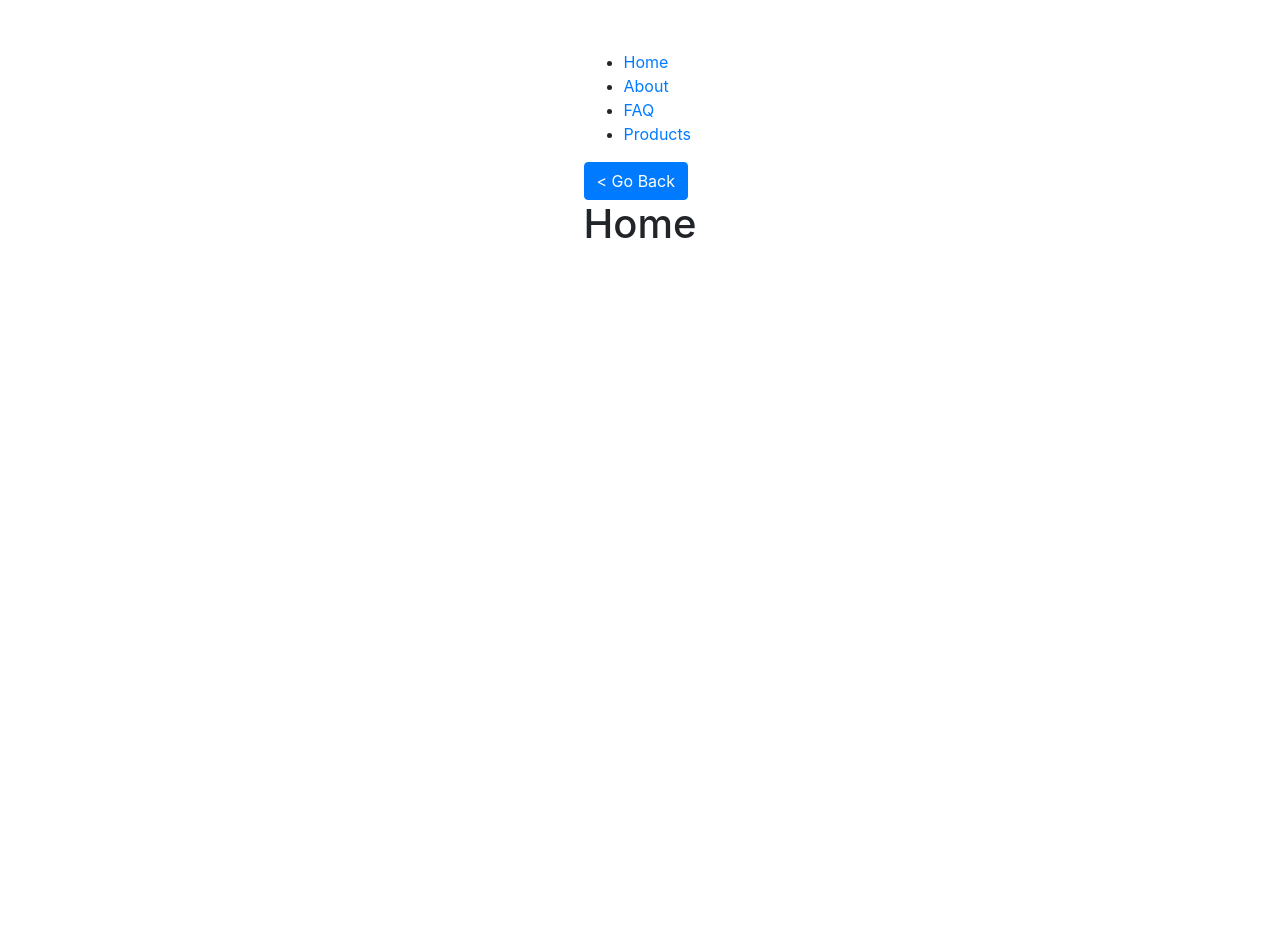
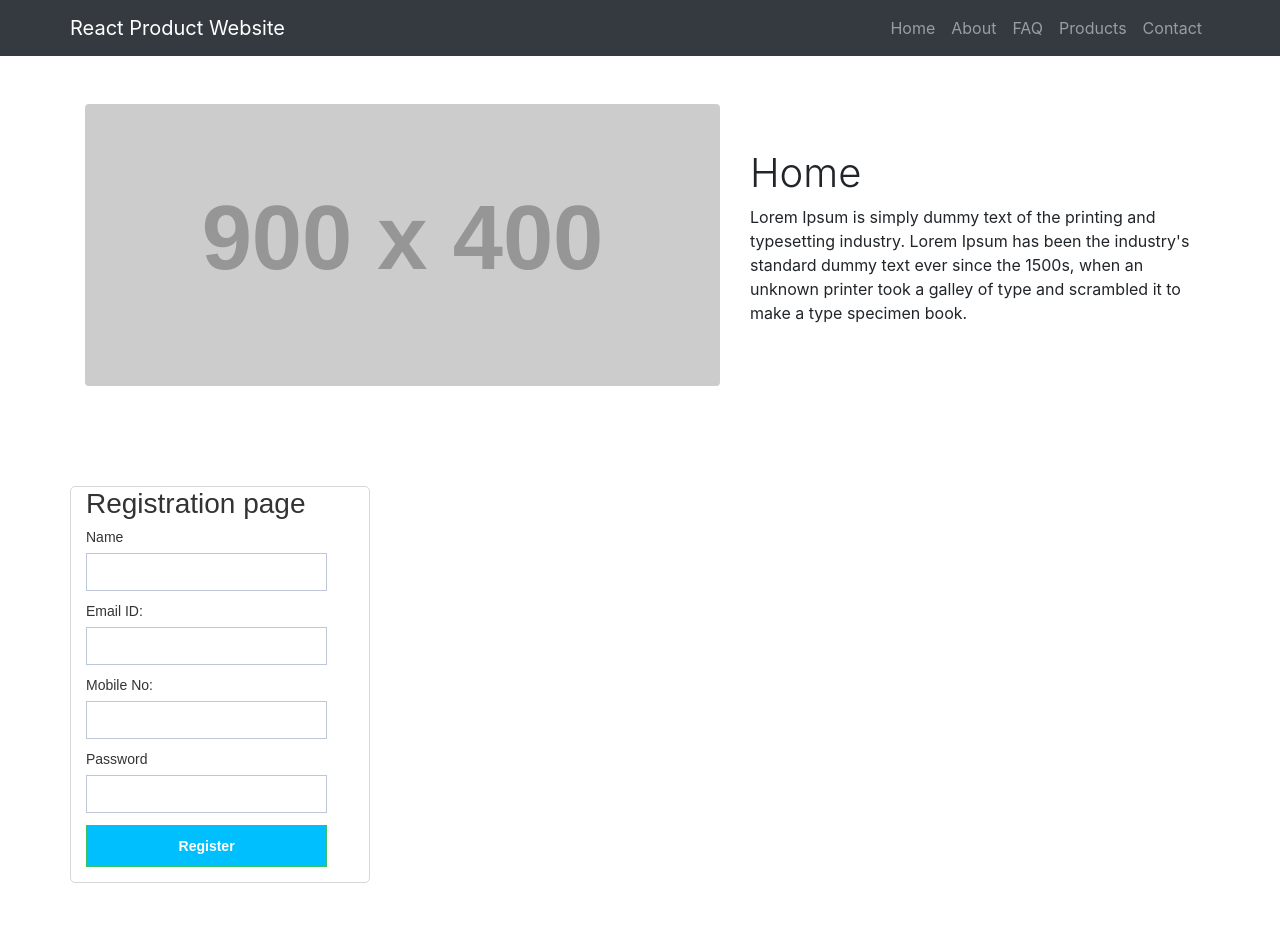
Before and after one commit to sriram10/react-store, a React (Create React App) app: page / in a window 1280 px wide. Shown: the top 952 px of the page. Before the commit the page ends 800 px from the top, so only its background shows below. Built offline with nearby package versions, Linux system fonts and the light colour scheme.

Commit message:
react components updated

```diff
--- a/src/App.js
+++ b/src/App.js
@@ -1,32 +1,22 @@
 import './App.css';
-import ProductListingPage from './pages/ProductListingPage';
 import {
-  BrowserRouter,
-  Switch,
-  Route,
-  Link
+  BrowserRouter
 } from "react-router-dom";
 import RoutesContainer from './components/RoutesContainer';
 import PageTitle from './components/PageTitle';
-import GoBackButton from './components/GoBackButton';
+import Header from './components/Header';
+import Footer from './components/Footer';
 
 
 function App() {
   return (
     <BrowserRouter>
       <PageTitle name="Store" />
-      <div>
-        <ul>
-          <li><Link to="/">Home</Link></li>
-          <li><Link to="/about">About</Link></li>
-          <li><Link to="/faq">FAQ</Link></li>
-          <li><Link to="/products">Products</Link></li>
-        </ul>
-        <GoBackButton />
-        {/* <ProductListingPage /> */}
-      </div>
+      <Header/>
       <RoutesContainer />
+      <Footer/>
     </BrowserRouter>
+
   );
 }
 
--- a/src/components/Footer.js
+++ b/src/components/Footer.js
@@ -0,0 +1,17 @@
+import React from "react";
+
+function Footer() {
+  return (
+    <div className="footer">
+      <footer class="py-5 bg-dark ">
+        <div class="container">
+          <p class="m-0 text-center text-white">
+            Copyright &copy; Your Website 2020
+          </p>
+        </div>
+      </footer>
+    </div>
+  );
+}
+
+export default Footer;
--- a/src/components/Header.js
+++ b/src/components/Header.js
@@ -0,0 +1,30 @@
+import React from "react";
+import {
+    Link
+  } from "react-router-dom";
+  function Header() {
+  return (
+
+<div className="navigation">
+      <nav class="navbar navbar-expand navbar-dark bg-dark">
+        <div class="container">
+          <Link class="navbar-brand" to="/">
+            React Product Website
+          </Link>
+      <div>
+        <ul class="navbar-nav ml-auto">
+          <li class='nav-item'><Link class="nav-link" to="/">Home</Link></li>
+          <li class='nav-item'><Link class="nav-link" to="/about">About</Link></li>
+          <li class='nav-item'><Link class="nav-link" to="/faq">FAQ</Link></li>
+          <li class='nav-item'><Link class="nav-link" to="/products">Products</Link></li>
+          <li class='nav-item'><Link class="nav-link" to="/contact">Contact</Link></li>
+        </ul>
+      </div>
+      </div>
+      </nav>
+      </div>
+
+);
+}
+
+export default Header;
--- a/src/components/Register.js
+++ b/src/components/Register.js
@@ -0,0 +1,135 @@
+import React from 'react';
+
+class Register extends React.Component {
+    constructor() {
+      super();
+      this.state = {
+        fields: {},
+        errors: {}
+      }
+
+      this.handleChange = this.handleChange.bind(this);
+      this.submituserRegistrationForm = this.submituserRegistrationForm.bind(this);
+
+    };
+
+    handleChange(e) {
+      let fields = this.state.fields;
+      fields[e.target.name] = e.target.value;
+      this.setState({
+        fields
+      });
+
+    }
+
+    submituserRegistrationForm(e) {
+      e.preventDefault();
+      if (this.validateForm()) {
+          let fields = {};
+          fields["username"] = "";
+          fields["emailid"] = "";
+          fields["mobileno"] = "";
+          fields["password"] = "";
+          this.setState({fields:fields});
+          alert("Form submitted");
+      }
+
+    }
+
+    validateForm() {
+
+      let fields = this.state.fields;
+      let errors = {};
+      let formIsValid = true;
+
+      if (!fields["username"]) {
+        formIsValid = false;
+        errors["username"] = "*Please enter your username.";
+      }
+
+      if (typeof fields["username"] !== "undefined") {
+        if (!fields["username"].match(/^[a-zA-Z ]*$/)) {
+          formIsValid = false;
+          errors["username"] = "*Please enter alphabet characters only.";
+        }
+      }
+
+      if (!fields["emailid"]) {
+        formIsValid = false;
+        errors["emailid"] = "*Please enter your email-ID.";
+      }
+
+      if (typeof fields["emailid"] !== "undefined") {
+        //regular expression for email validation
+        var pattern = new RegExp(/^(("[\w-\s]+")|([\w-]+(?:\.[\w-]+)*)|("[\w-\s]+")([\w-]+(?:\.[\w-]+)*))(@((?:[\w-]+\.)*\w[\w-]{0,66})\.([a-z]{2,6}(?:\.[a-z]{2})?)$)|(@\[?((25[0-5]\.|2[0-4][0-9]\.|1[0-9]{2}\.|[0-9]{1,2}\.))((25[0-5]|2[0-4][0-9]|1[0-9]{2}|[0-9]{1,2})\.){2}(25[0-5]|2[0-4][0-9]|1[0-9]{2}|[0-9]{1,2})\]?$)/i);
+        if (!pattern.test(fields["emailid"])) {
+          formIsValid = false;
+          errors["emailid"] = "*Please enter valid email-ID.";
+        }
+      }
+
+      if (!fields["mobileno"]) {
+        formIsValid = false;
+        errors["mobileno"] = "*Please enter your mobile no.";
+      }
+
+      if (typeof fields["mobileno"] !== "undefined") {
+        if (!fields["mobileno"].match(/^[0-9]{10}$/)) {
+          formIsValid = false;
+          errors["mobileno"] = "*Please enter valid mobile no.";
+        }
+      }
+
+      if (!fields["password"]) {
+        formIsValid = false;
+        errors["password"] = "*Please enter your password.";
+      }
+
+      if (typeof fields["password"] !== "undefined") {
+        if (!fields["password"].match(/^.*(?=.{8,})(?=.*\d)(?=.*[a-z])(?=.*[A-Z])(?=.*[@#$%&]).*$/)) {
+          formIsValid = false;
+          errors["password"] = "*Please enter secure and strong password.";
+        }
+      }
+
+      this.setState({
+        errors: errors
+      });
+      return formIsValid;
+
+
+    }
+
+
+
+  render() {
+    return (
+    <div id="main-registration-container">
+     <div id="register">
+        <h3>Registration page</h3>
+        <form method="post"  name="userRegistrationForm"  onSubmit= {this.submituserRegistrationForm} >
+        <label>Name</label>
+        <input type="text" name="username" value={this.state.fields.username} onChange={this.handleChange} />
+        <div className="errorMsg">{this.state.errors.username}</div>
+        <label>Email ID:</label>
+        <input type="text" name="emailid" value={this.state.fields.emailid} onChange={this.handleChange}  />
+        <div className="errorMsg">{this.state.errors.emailid}</div>
+        <label>Mobile No:</label>
+        <input type="text" name="mobileno" value={this.state.fields.mobileno} onChange={this.handleChange}   />
+        <div className="errorMsg">{this.state.errors.mobileno}</div>
+        <label>Password</label>
+        <input type="password" name="password" value={this.state.fields.password} onChange={this.handleChange} />
+        <div className="errorMsg">{this.state.errors.password}</div>
+        <input type="submit" className="button"  value="Register"/>
+        </form>
+    </div>
+</div>
+
+      );
+  }
+
+
+}
+
+
+export default Register;
--- a/src/components/RoutesContainer.js
+++ b/src/components/RoutesContainer.js
@@ -3,7 +3,10 @@ import {
   Switch,
   Route,
 } from "react-router-dom";
+import About from '../pages/AboutPage';
+import Contact from '../pages/ContactPage';
 import FaqPage from '../pages/FaqPage';
+import Home from '../pages/HomePage';
 import ProductListingPage from '../pages/ProductListingPage';
 import PageTitle from './PageTitle';
 
@@ -11,18 +14,21 @@ import PageTitle from './PageTitle';
 const RoutesContainer = () => {
   return (
     <Switch>
-      <Route exact path="/" render={() => <h1>Home</h1>} />
-      <Route exact path="/about" render={() => <h1>About</h1>} />
+      <Route exact path="/" component={Home} />
+      <Route exact path="/about" component={About} />
       <Route exact path="/faq" component={FaqPage} />
       <Route exact path="/products" component={ProductListingPage} />
+      <Route exact path="/contact" component={Contact} />
       <Route exact path="/products/:product/:id?" render={(props) => {
         const d = props.match.params;
         return (
           <>
             <PageTitle name={d.product} />
           <h1>{d.product} - {d.id || 0} Listing</h1>
+
           </>
         )
+
       }} />
       <Route path="*" render={() => <h1>404 - Not Found</h1>} />
     </Switch>
--- a/src/index.css
+++ b/src/index.css
@@ -19,7 +19,7 @@ code {
 *:before {
   box-sizing: inherit;
 }
-body {
+/* body {
   display: flex;
   justify-content: center;
   padding: 50px 0;
@@ -31,7 +31,7 @@ body {
   color: #372717;
   box-sizing: border-box;
   overflow-y: scroll;
-}
+} */
 .accordion {
   width: 100%;
   max-width: 470px;
--- a/src/index.js
+++ b/src/index.js
@@ -1,6 +1,7 @@
 import React from 'react';
 import ReactDOM from 'react-dom';
 import './index.css';
+import './style.css';
 import App from './App';
 // import reportWebVitals from './reportWebVitals';
 import 'bootstrap/dist/css/bootstrap.min.css';
--- a/src/pages/AboutPage.js
+++ b/src/pages/AboutPage.js
@@ -0,0 +1,30 @@
+import React from "react";
+
+function About() {
+  return (
+    <div className="about">
+      <div class="container">
+        <div class="row align-items-center my-5">
+          <div class="col-lg-7">
+            <img
+              class="img-fluid rounded mb-4 mb-lg-0"
+              src="http://placehold.it/900x400"
+              alt=""
+            />
+          </div>
+          <div class="col-lg-5">
+            <h1 class="font-weight-light">About</h1>
+            <p>
+              Lorem Ipsum is simply dummy text of the printing and typesetting
+              industry. Lorem Ipsum has been the industry's standard dummy text
+              ever since the 1500s, when an unknown printer took a galley of
+              type and scrambled it to make a type specimen book.
+            </p>
+          </div>
+        </div>
+      </div>
+    </div>
+  );
+}
+
+export default About;
--- a/src/pages/ContactPage.js
+++ b/src/pages/ContactPage.js
@@ -0,0 +1,31 @@
+
+import React from "react";
+
+function Contact() {
+  return (
+    <div className="contact">
+      <div class="container">
+        <div class="row align-items-center my-5">
+          <div class="col-lg-7">
+            <img
+              class="img-fluid rounded mb-4 mb-lg-0"
+              src="http://placehold.it/900x400"
+              alt=""
+            />
+          </div>
+          <div class="col-lg-5">
+            <h1 class="font-weight-light">Contact</h1>
+            <p>
+              Lorem Ipsum is simply dummy text of the printing and typesetting
+              industry. Lorem Ipsum has been the industry's standard dummy text
+              ever since the 1500s, when an unknown printer took a galley of
+              type and scrambled it to make a type specimen book.
+            </p>
+          </div>
+        </div>
+      </div>
+    </div>
+  );
+}
+
+export default Contact;
--- a/src/pages/HomePage.js
+++ b/src/pages/HomePage.js
@@ -0,0 +1,32 @@
+import React from "react";
+import Register from "../components/Register";
+
+function Home() {
+  return (
+    <div className="home">
+      <div class="container">
+        <div class="row align-items-center my-5">
+          <div class="col-lg-7">
+            <img
+              class="img-fluid rounded mb-4 mb-lg-0"
+              src="http://placehold.it/900x400"
+              alt=""
+            />
+          </div>
+          <div class="col-lg-5">
+            <h1 class="font-weight-light">Home</h1>
+            <p>
+              Lorem Ipsum is simply dummy text of the printing and typesetting
+              industry. Lorem Ipsum has been the industry's standard dummy text
+              ever since the 1500s, when an unknown printer took a galley of
+              type and scrambled it to make a type specimen book.
+            </p>
+          </div>
+          <Register/>
+        </div>
+      </div>
+    </div>
+  );
+}
+
+export default Home;
--- /dev/null
+++ b/src/style.css
@@ -0,0 +1,42 @@
+#register, #login {
+    width: 300px;
+    border: 1px solid #d6d7da;
+    padding: 0px 15px 15px 15px;
+    border-radius: 5px;
+    font-family: arial;
+    line-height: 16px;
+    color: #333333;
+    font-size: 14px;
+    background: #ffffff;
+    margin: 100px auto;
+  }
+
+  form label, form input {
+    display: block;
+    //margin-bottom: 10px;
+    width: 90%
+  }
+
+  form input {
+    padding: 10px;
+    border: solid 1px #BDC7D8;
+
+  }
+
+  .button {
+    background-color: #00BFFF;
+    border-color: #3ac162;
+    font-weight: bold;
+    padding: 12px 15px;
+    color: #ffffff;
+  }
+
+  .errorMsg {
+    color: #cc0000;
+    margin-bottom: 12px;
+  }
+
+  .sucessMsg {
+    color: #6B8E23;
+    margin-bottom: 10px;
+  }
```
Also changed, not shown: 1 other file (tests, documents, lock files or other folders).
